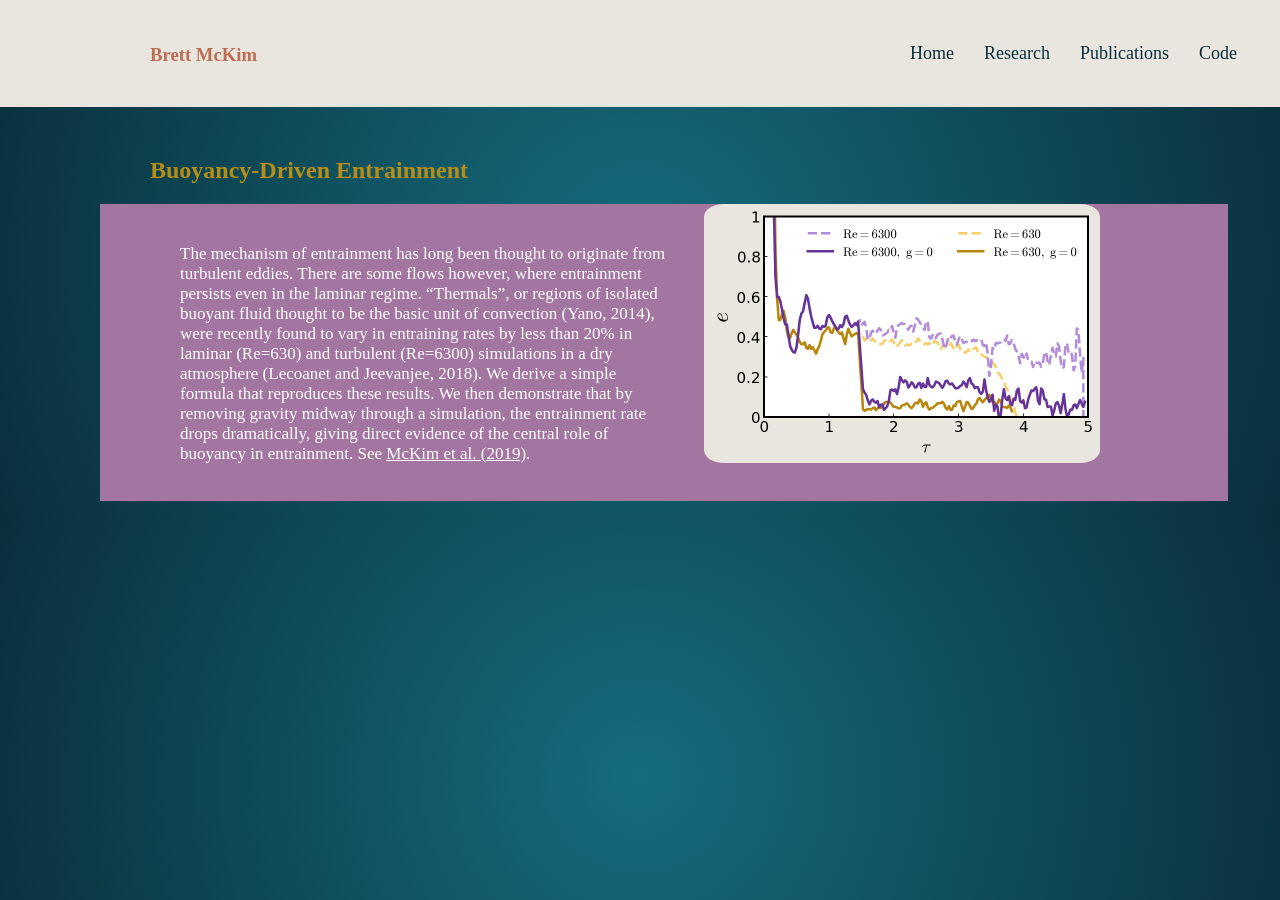
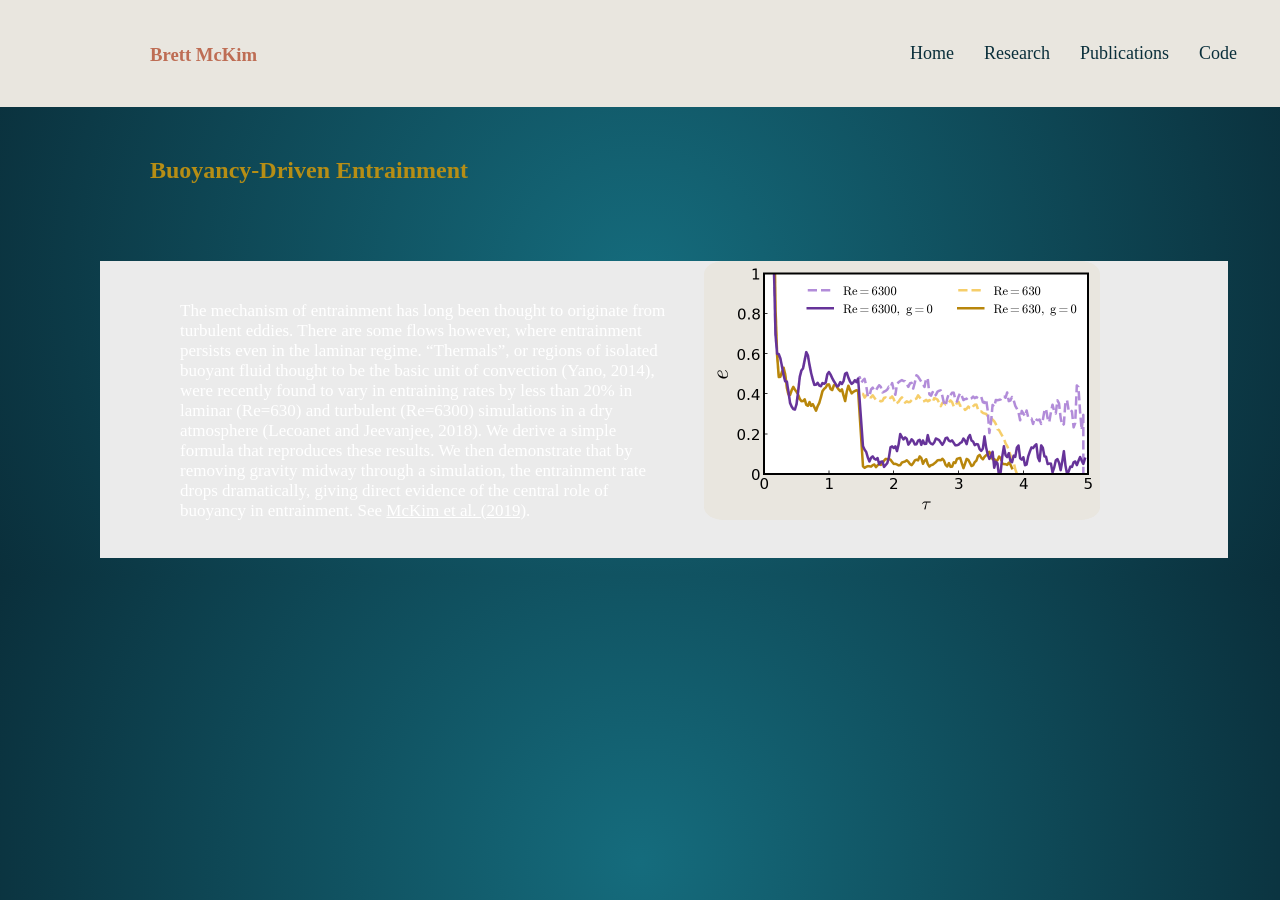
Before and after one commit to mckimb/mckimb.github.io, a Jekyll site: the page built from research/index.html, in a window 1280 px wide. Built offline with Jekyll 4.4.1, drawn with Linux system fonts in a browser that asks for light colours.

Commit message:
Update index.html

```diff
--- a/research/index.html
+++ b/research/index.html
@@ -5,8 +5,8 @@ title: Research
 <div>
 	<p><br><br><br><br><br><br></p>
 	<h2>Buoyancy-Driven Entrainment</h2>
-	<img src="/research/efficiency.png" alt="No entrainment without buoyancy" class="wrap" style="width:396px;height:259px;border=5px">
-	<div style="margin-left:-50px;padding-left:50px;width:110%;background-color:#a376a1;z-index: 10;"><p><br><br>The mechanism of entrainment has long been thought to originate from turbulent eddies. There are some flows
+	<p><br><br></p><img src="/research/efficiency.png" alt="No entrainment without buoyancy" class="wrap" style="width:396px;height:259px;border=5px">
+	<div style="margin-left:-50px;padding-left:50px;width:110%;background-color:#ebebeb;z-index: 10;"><p><br><br>The mechanism of entrainment has long been thought to originate from turbulent eddies. There are some flows
 		however, where entrainment persists even in the laminar regime. “Thermals”, or regions of isolated buoyant
 		fluid thought to be the basic unit of convection (Yano, 2014), were recently found to vary in entraining
 		rates by less than 20% in laminar (Re=630) and turbulent (Re=6300) simulations in a dry atmosphere
```
